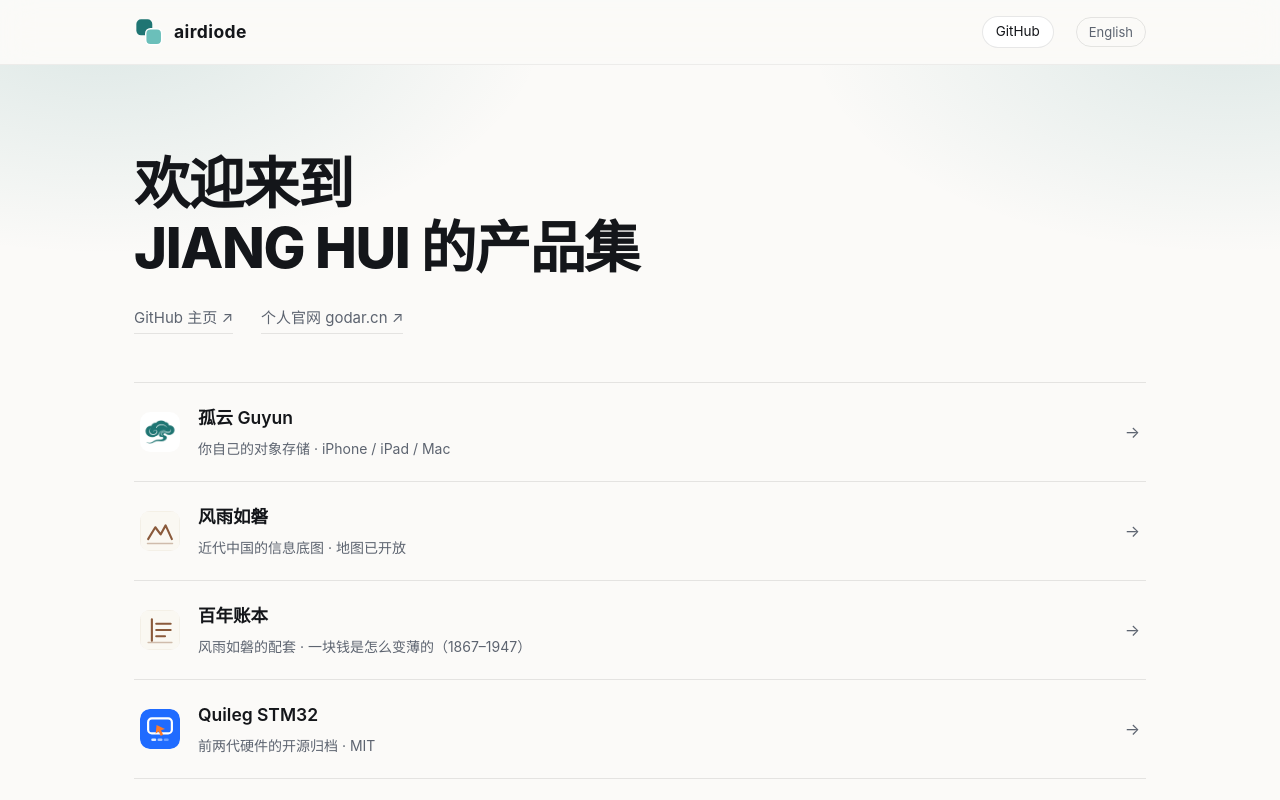
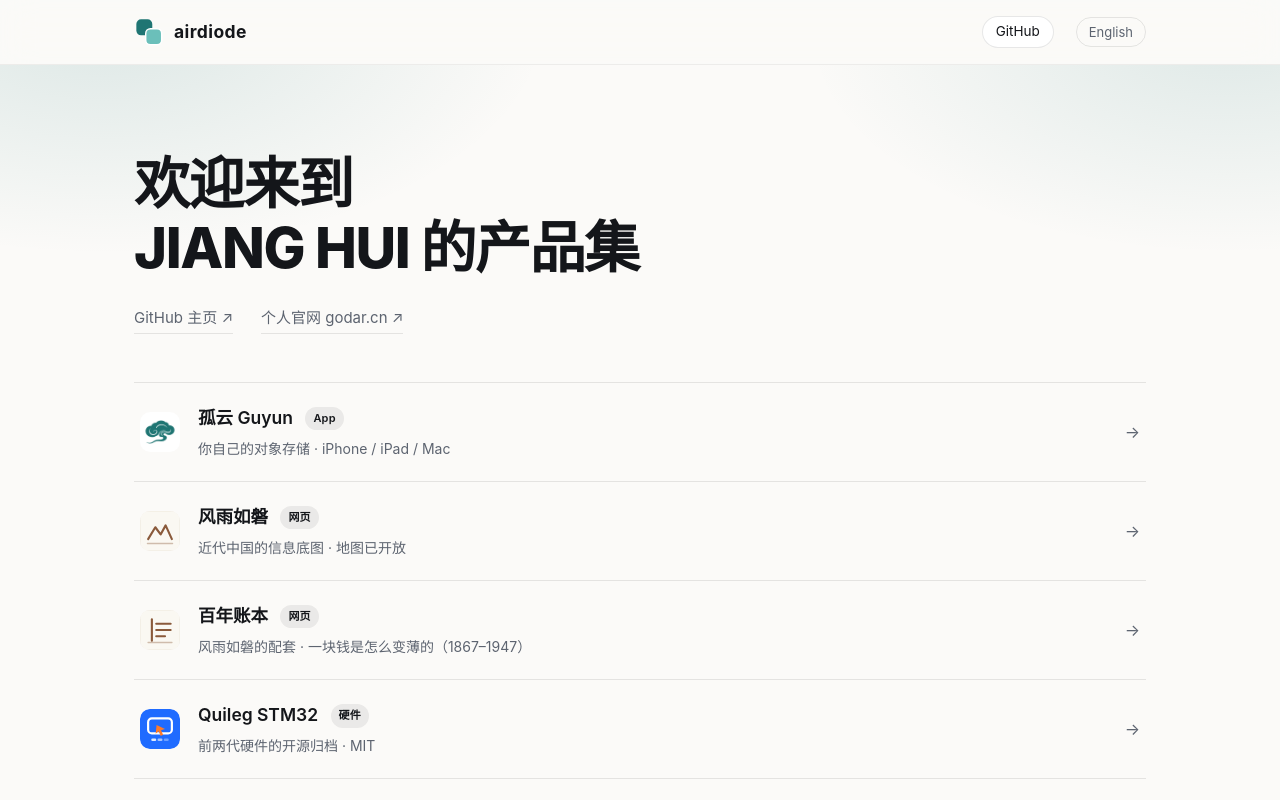
Before and after one commit to airdiode/airdiode.github.io, a plain HTML site: page index.html in a window 1280 px wide. Shown: the top 800 px of the page. Drawn offline with Linux system fonts and the light colour scheme.

Commit message:
home: 产品清单加类型标签（App / 网页 / 硬件）
- 中文页：孤云 App、风雨如磐 网页、百年账本 网页、Quileg STM32 硬件
- 英文页：App / Web / Hardware，与原有的「中文」语言标签并排
- 类型标签用实心底、语言标签保留描边，两种标签一眼可分

```diff
--- a/index.html
+++ b/index.html
@@ -61,7 +61,7 @@
           <a href="https://airdiode.github.io/Guyun/">
             <img src="assets/guyun-icon.png" alt="" width="40" height="40">
             <span class="pl-text">
-              <span class="pl-name">孤云 Guyun</span>
+              <span class="pl-name">孤云 Guyun <span class="pl-tag pl-type">App</span></span>
               <span class="pl-desc">你自己的对象存储 · iPhone / iPad / Mac</span>
             </span>
             <span class="pl-go" aria-hidden="true">→</span>
@@ -72,7 +72,7 @@
           <a href="https://airdiode.github.io/Fengyu/">
             <img src="assets/fengyu-mark.svg" alt="" width="40" height="40">
             <span class="pl-text">
-              <span class="pl-name">风雨如磐</span>
+              <span class="pl-name">风雨如磐 <span class="pl-tag pl-type">网页</span></span>
               <span class="pl-desc">近代中国的信息底图 · 地图已开放</span>
             </span>
             <span class="pl-go" aria-hidden="true">→</span>
@@ -83,7 +83,7 @@
           <a href="https://airdiode.github.io/ledger/">
             <img src="assets/ledger-mark.svg" alt="" width="40" height="40">
             <span class="pl-text">
-              <span class="pl-name">百年账本</span>
+              <span class="pl-name">百年账本 <span class="pl-tag pl-type">网页</span></span>
               <span class="pl-desc">风雨如磐的配套 · 一块钱是怎么变薄的（1867–1947）</span>
             </span>
             <span class="pl-go" aria-hidden="true">→</span>
@@ -94,7 +94,7 @@
           <a href="https://airdiode.github.io/Quileg-STM32/">
             <img src="assets/quileg-stm32.svg" alt="" width="40" height="40">
             <span class="pl-text">
-              <span class="pl-name">Quileg STM32</span>
+              <span class="pl-name">Quileg STM32 <span class="pl-tag pl-type">硬件</span></span>
               <span class="pl-desc">前两代硬件的开源归档 · MIT</span>
             </span>
             <span class="pl-go" aria-hidden="true">→</span>
--- a/styles.css
+++ b/styles.css
@@ -559,6 +559,13 @@ code {
   color: var(--muted); border: 1px solid var(--line); border-radius: 999px;
   vertical-align: 2px;
 }
+
+/* 类型标签（App / 网页 / 硬件）：实心一点，和语言标签区分开 */
+.pl-type {
+  border-color: transparent;
+  background: color-mix(in srgb, var(--ink) 7%, transparent);
+  color: var(--ink); font-weight: 600;
+}
 .pl-go { margin-left: auto; color: var(--muted); transition: transform 0.15s ease, color 0.15s ease; }
 .product-list a:hover .pl-go { color: var(--ink); transform: translateX(3px); }
 
```
Also changed, not shown: en/index.html (+4 -4 lines), 1 other file.
